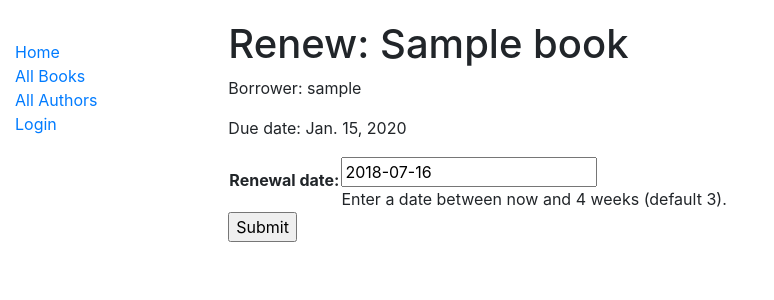
After one commit to granaderos/Django-Local-Library, a Django app: page /catalog/book/00000000-0000-0000-0000-000000000001/renew/ in a window 1280 px wide. The commit adds this page. Shown: the top 300 px of the page, without its empty margins (0-774 px from the left). Run offline with Django 3.2, Linux system fonts and the light colour scheme; tables that the repository leaves empty hold one stand-in row (values such as "Sample post"); some libraries are stand-ins or nearby versions.

Commit message:
Renewing books by librarian - added.

```diff
--- /dev/null
+++ b/catalog/forms.py
@@ -0,0 +1,20 @@
+from django import forms
+from django.core.exceptions import ValidationError
+from django.utils.translation import ugettext_lazy as _
+
+import datetime
+
+
+class RenewBookForm(forms.Form):
+    renewal_date = forms.DateField(help_text="Enter a date between now and 4 weeks (default 3).")
+
+    def clean_renewal_date(self):
+        data = self.cleaned_data['renewal_date']
+
+        if data < datetime.date.today():
+            raise ValidationError(_('Invalid date - renewal in past'))
+
+        if data > datetime.date.today() + datetime.timedelta(weeks=4):
+            raise ValidationError(_('Invalid date - renewal more than 4 weeks ahead'))
+
+        return data
--- /dev/null
+++ b/catalog/templates/book_renew_librarian.html
@@ -0,0 +1,20 @@
+{% extends "base_generic.html" %}
+
+{% block content %}
+
+    <h1>Renew: {{ bookinst.book.title }}</h1>
+    <p>Borrower: {{ bookinst.borrower }}</p>
+    <p
+        {% if bookinst.is_overdue %}
+            class="text-danger"
+        {% endif %}>
+        Due date: {{ bookinst.due_back }}
+    </p>
+
+    <form action="" method="post">
+        {% csrf_token %}
+        <table> {{ form }} </table>
+        <input type="submit" value="Submit" />
+    </form>
+
+{% endblock %}
--- a/catalog/urls.py
+++ b/catalog/urls.py
@@ -9,5 +9,5 @@ urlpatterns = [
     path('author/<int:pk>', views.AuthorDetailView.as_view(), name='author-detail'),
     path('mybooks/', views.LoanedBooksByUserListView.as_view(), name='my-borrowed'),
     path('transactions/', views.TransactionsListView.as_view(), name='transactions'),
-
+    path('book/<uuid:pk>/renew/', views.renew_book_librarian, name='renew-book-librarian'),
 ]
--- a/catalog/views.py
+++ b/catalog/views.py
@@ -1,10 +1,19 @@
 from django.shortcuts import render
+from django.shortcuts import get_object_or_404
+from django.http import HttpResponseRedirect
+from django.urls import reverse
+from django.urls import reverse_lazy
 from django.views import generic
+from django.views.generic import edit
 from django.contrib.auth.mixins import LoginRequiredMixin
+from django.contrib.auth.decorators import permission_required
 from .models import Book
 from .models import Author
 from .models import BookInstance
 from .models import Genre
+from .forms import RenewBookForm
+
+import datetime
 # Create your views here.
 
 def index(request):
@@ -33,6 +42,22 @@ def index(request):
         }
     )
 
+#@permission_required('catalog.can_mark_returned')
+def renew_book_librarian(request, pk):
+    book_inst = get_object_or_404(BookInstance, pk=pk)
+
+    if request.method == 'POST':
+        form = RenewBookForm(request.POST)
+        if form.is_valid():
+            book_inst.due_back = form.cleaned_data['renewal_date']
+            book_inst.save()
+
+            return HttpResponseRedirect(reverse('transactions'))
+    else:
+        proposed_renewal_date = datetime.date.today() + datetime.timedelta(weeks=3)
+        form = RenewBookForm(initial={'renewal_date': proposed_renewal_date,})
+
+    return render(request, 'book_renew_librarian.html', {'form': form, 'bookinst': book_inst})
 
 class BookListView(generic.ListView):
     model = Book
@@ -76,3 +101,19 @@ class TransactionsListView(LoginRequiredMixin, generic.ListView):
 
     def get_queryset(self):
         return BookInstance.objects.all()
+
+
+class AuthorCreate(edit.CreateView):
+    model = Author
+    fields = '__all__'
+    #initial = {'date_of_death': '05/01/2018'}
+
+
+class AuthorUpdate(edit.UpdateView):
+    model = Author
+    fields = ['first_name', 'last_name', 'date_of_birth', 'date_of_death']
+
+
+class AuthorDelete(edit.DeleteView):
+    model = Author
+    success_url = reverse_lazy('authors')
```
Also changed, not shown: catalog/templates/transactions.html (+6 -1 lines).
